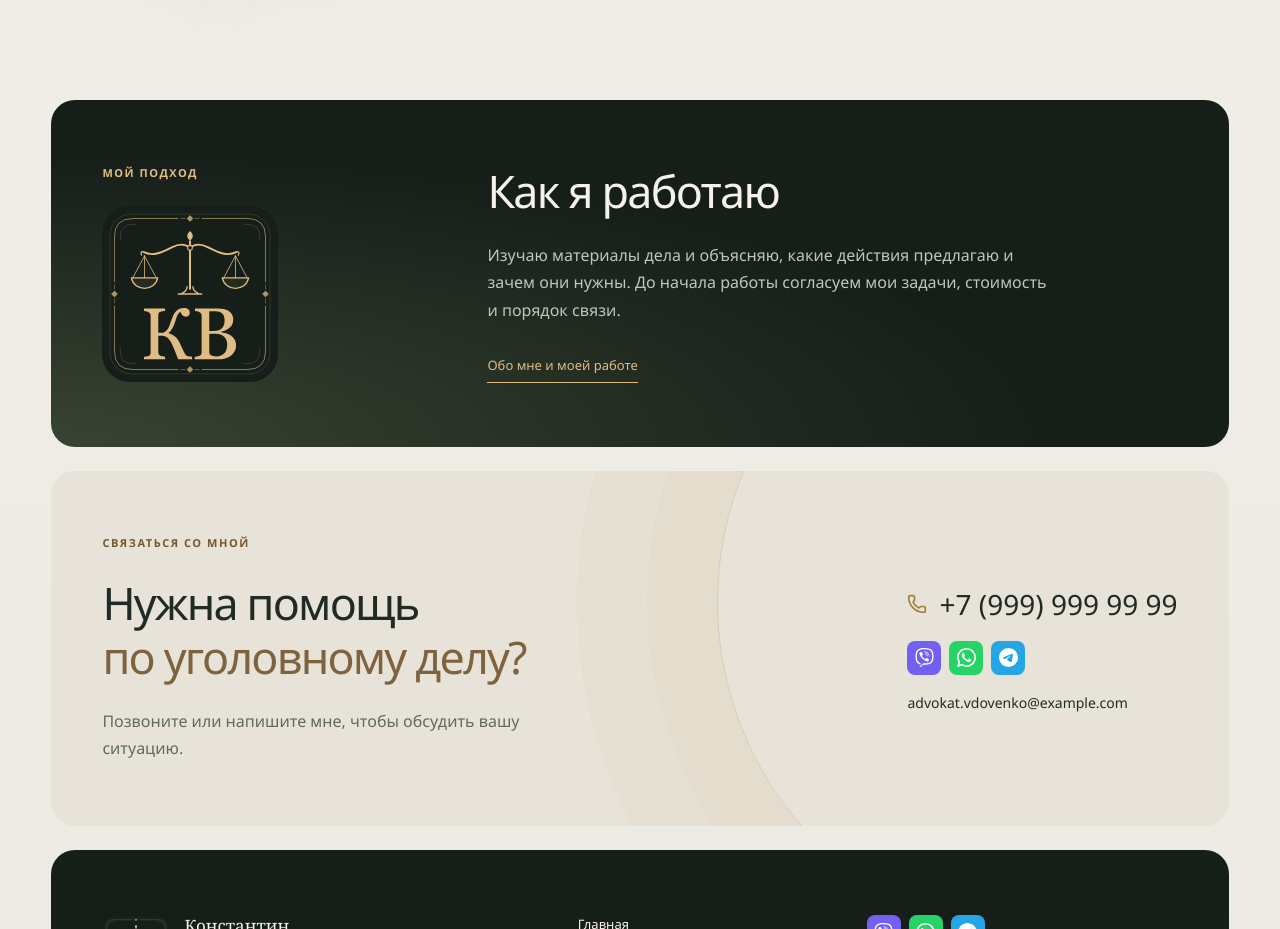
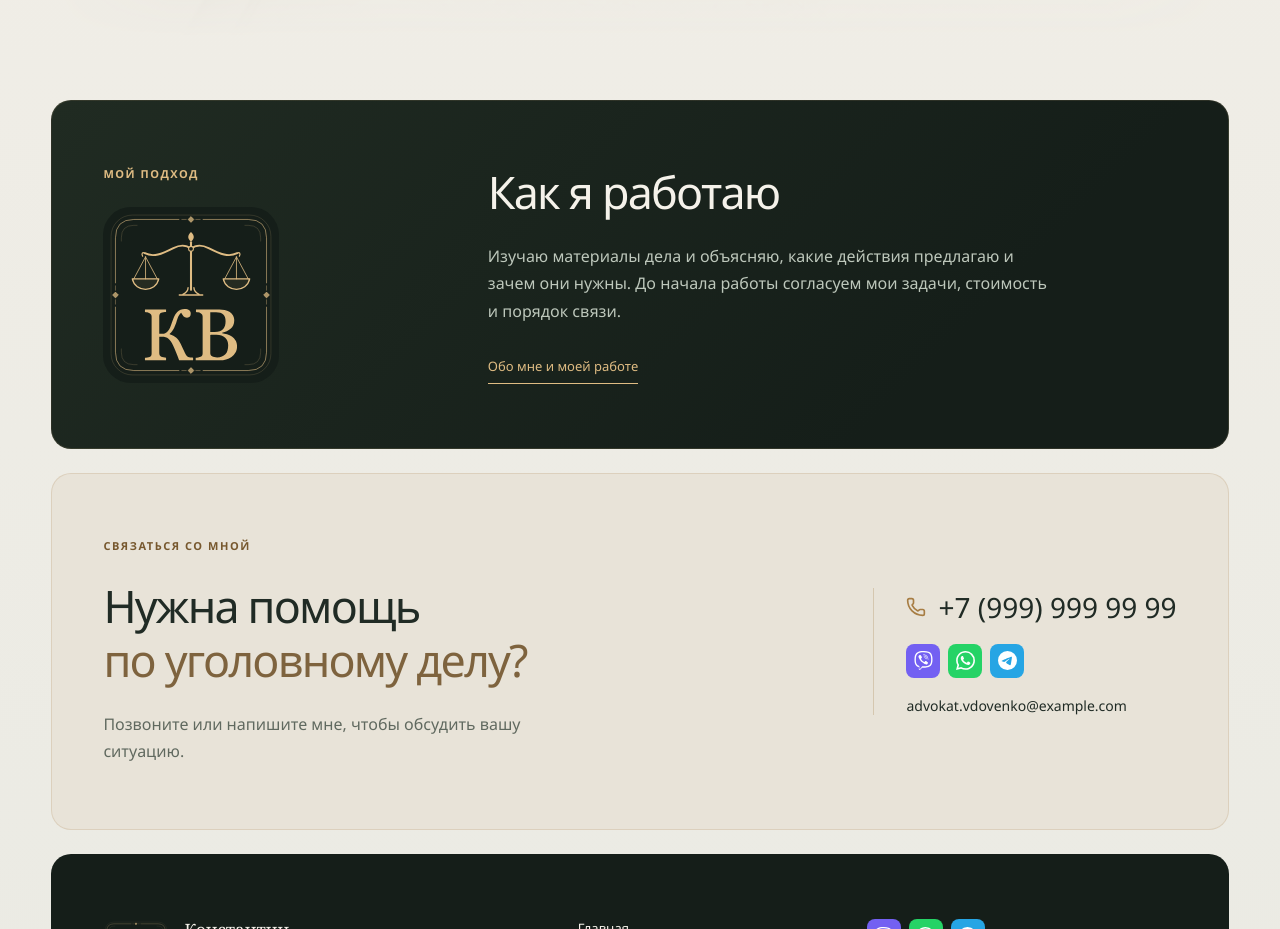
Before and after one commit to Aleks-man/advokat-vdovenko, a React (Vite) app in the folder front/: page / in a window 1280 px wide. Shown: the part 1523-2452 px from the top of the page. Built offline with nearby package versions, Linux system fonts and the light colour scheme; a web font is replaced by a local one.

Commit message:
style: unify panel surfaces, borders and decorative details

```diff
--- a/front/src/components/AccordionItem/AccordionItem.css
+++ b/front/src/components/AccordionItem/AccordionItem.css
@@ -32,7 +32,7 @@
 }
 .accordion-trigger:hover,
 .accordion-trigger[aria-expanded='true'] {
-  color: #7e633e;
+  color: var(--accent-text);
 }
 .accordion-panel {
   display: grid;
--- a/front/src/components/ContactBanner/ContactBanner.css
+++ b/front/src/components/ContactBanner/ContactBanner.css
@@ -2,23 +2,7 @@
   background: var(--surface-tint);
   color: var(--ink);
   padding-block: var(--panel-space);
-  position: relative;
-  isolation: isolate;
-  overflow: hidden;
-}
-.contact-banner::before {
-  content: '';
-  position: absolute;
-  z-index: -1;
-  width: 680px;
-  aspect-ratio: 1;
-  top: -210px;
-  right: -170px;
-  border: 1px solid rgb(167 125 67 / 22%);
-  border-radius: 50%;
-  box-shadow:
-    0 0 0 70px rgb(167 125 67 / 4%),
-    0 0 0 140px rgb(167 125 67 / 3%);
+  border: 1px solid rgb(167 125 67 / 18%);
 }
 .contact-banner-inner {
   display: flex;
@@ -28,14 +12,14 @@
   gap: 40px;
 }
 .contact-banner .eyebrow {
-  color: #77582e;
+  color: var(--accent-text-hover);
   margin-bottom: 25px;
 }
 .contact-banner h2 {
   font-size: var(--section-title);
 }
 .contact-banner h2 em {
-  color: #7e633e;
+  color: var(--accent-text);
   font-style: normal;
   font-weight: 400;
 }
@@ -51,6 +35,8 @@
   align-items: flex-start;
   gap: 18px;
   min-width: 0;
+  padding-left: 32px;
+  border-left: 1px solid rgb(167 125 67 / 28%);
 }
 .contact-banner-phone {
   display: inline-flex;
@@ -74,9 +60,15 @@
 }
 .contact-banner-phone:hover,
 .contact-banner-email:hover {
-  color: #77582e;
+  color: var(--accent-text-hover);
 }
-@media (max-width: 760px) {
+@media (max-width: 1000px) {
+  .contact-banner-actions {
+    width: 100%;
+    padding: 24px 0 0;
+    border-left: 0;
+    border-top: 1px solid rgb(167 125 67 / 28%);
+  }
   .contact-banner-inner {
     align-items: flex-start;
     flex-direction: column;
--- a/front/src/components/Footer/Footer.css
+++ b/front/src/components/Footer/Footer.css
@@ -64,7 +64,7 @@
   justify-content: space-between;
   gap: 20px;
   padding-block: 25px;
-  border-top: 1px solid rgb(245 242 234 / 16%);
+  border-top: 1px solid var(--line-dark);
   color: var(--on-dark-muted);
   font-size: 12px;
 }
--- a/front/src/components/Hero/Hero.css
+++ b/front/src/components/Hero/Hero.css
@@ -8,7 +8,7 @@
   margin-top: 24px;
   padding: 56px var(--panel-inset) 0;
   border: 1px solid #38453a;
-  border-radius: 24px;
+  border-radius: var(--panel-radius);
   color: var(--on-dark);
   background:
     radial-gradient(ellipse at 78% 38%, #3e4b3b 0%, transparent 58%),
@@ -116,7 +116,7 @@
   align-items: center;
   gap: 18px;
   padding-block: 24px;
-  border-top: 1px solid rgb(245 242 234 / 16%);
+  border-top: 1px solid var(--line-dark);
   font-size: 12px;
   color: var(--on-dark-muted);
 }
@@ -141,7 +141,6 @@
     grid-template-columns: 1fr;
     margin-top: 12px;
     padding: 30px var(--panel-inset) 0;
-    border-radius: 20px;
   }
   .hero-copy {
     padding: 0;
--- a/front/src/components/PageIntro/PageIntro.css
+++ b/front/src/components/PageIntro/PageIntro.css
@@ -14,7 +14,7 @@
 .page-intro-panel > h1 em {
   font-style: normal;
   font-weight: 400;
-  color: #7e633e;
+  color: var(--accent-text);
 }
 .page-intro-panel > p:not(.eyebrow) {
   max-width: 590px;
--- a/front/src/components/Principles/Principles.css
+++ b/front/src/components/Principles/Principles.css
@@ -1,7 +1,8 @@
 .principles {
   padding-block: var(--panel-space);
   color: var(--on-dark);
-  background: radial-gradient(ellipse at 0 100%, #384432, transparent 60%), var(--ink-dark);
+  background: var(--surface-dark);
+  border: 1px solid rgb(223 188 131 / 12%);
 }
 .principles-inner {
   display: grid;
--- a/front/src/pages/Contacts/Contacts.css
+++ b/front/src/pages/Contacts/Contacts.css
@@ -49,8 +49,8 @@
   font-size: 13px;
 }
 .contact-aside {
-  background:
-    radial-gradient(circle at 100% 0%, rgb(167 125 67 / 20%), transparent 65%), var(--ink-dark);
+  background: var(--surface-dark);
+  border: 1px solid rgb(223 188 131 / 12%);
   color: var(--on-dark);
   border-radius: var(--card-radius);
   padding: 40px;
@@ -77,7 +77,7 @@
   line-height: 1.8;
   padding-top: 25px;
   margin-top: 30px;
-  border-top: 1px solid rgb(245 242 234 / 18%);
+  border-top: 1px solid var(--line-dark);
 }
 @media (max-width: 850px) {
   .contacts-layout {
--- a/front/src/styles/global.css
+++ b/front/src/styles/global.css
@@ -74,7 +74,7 @@ p {
   margin-inline: auto;
 }
 .panel {
-  border-radius: 24px;
+  border-radius: var(--panel-radius);
   margin-block: 24px;
 }
 .panel > .container {
--- a/front/src/styles/tokens.css
+++ b/front/src/styles/tokens.css
@@ -8,6 +8,11 @@
   --line: #d7d9cf;
   --accent: #a77d43;
   --accent-light: #dfbc83;
+  --accent-text: #7e633e;
+  --accent-text-hover: #77582e;
+  --surface-dark: linear-gradient(135deg, #202b22, var(--ink-dark) 75%);
+  --line-dark: rgb(245 242 234 / 16%);
+  --panel-radius: 20px;
   --on-dark: #f5f2ea;
   --on-dark-muted: #bdc7bb;
   --card-radius: 16px;
@@ -23,3 +28,9 @@
   --gutter: clamp(20px, 4vw, 72px);
   --panel-inset: clamp(18px, 4vw, 56px);
 }
+
+@media (max-width: 760px) {
+  :root {
+    --panel-radius: 16px;
+  }
+}
```
